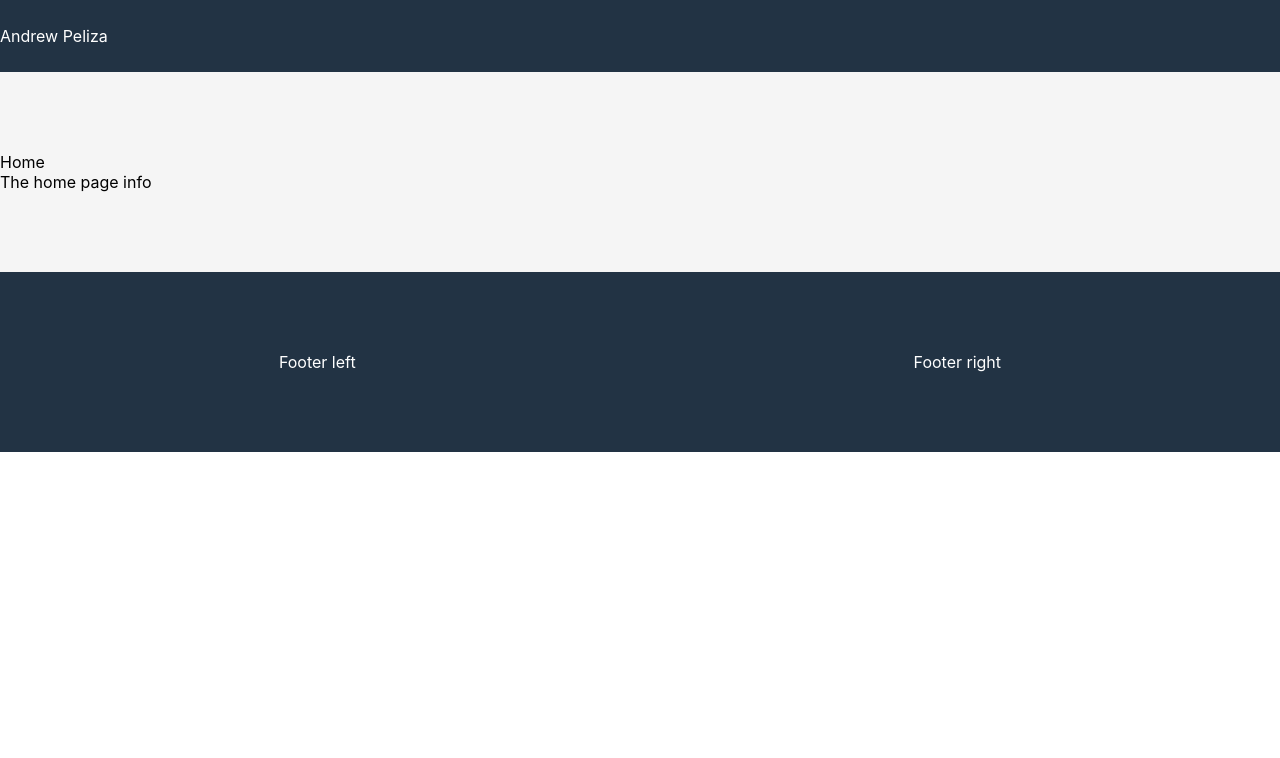
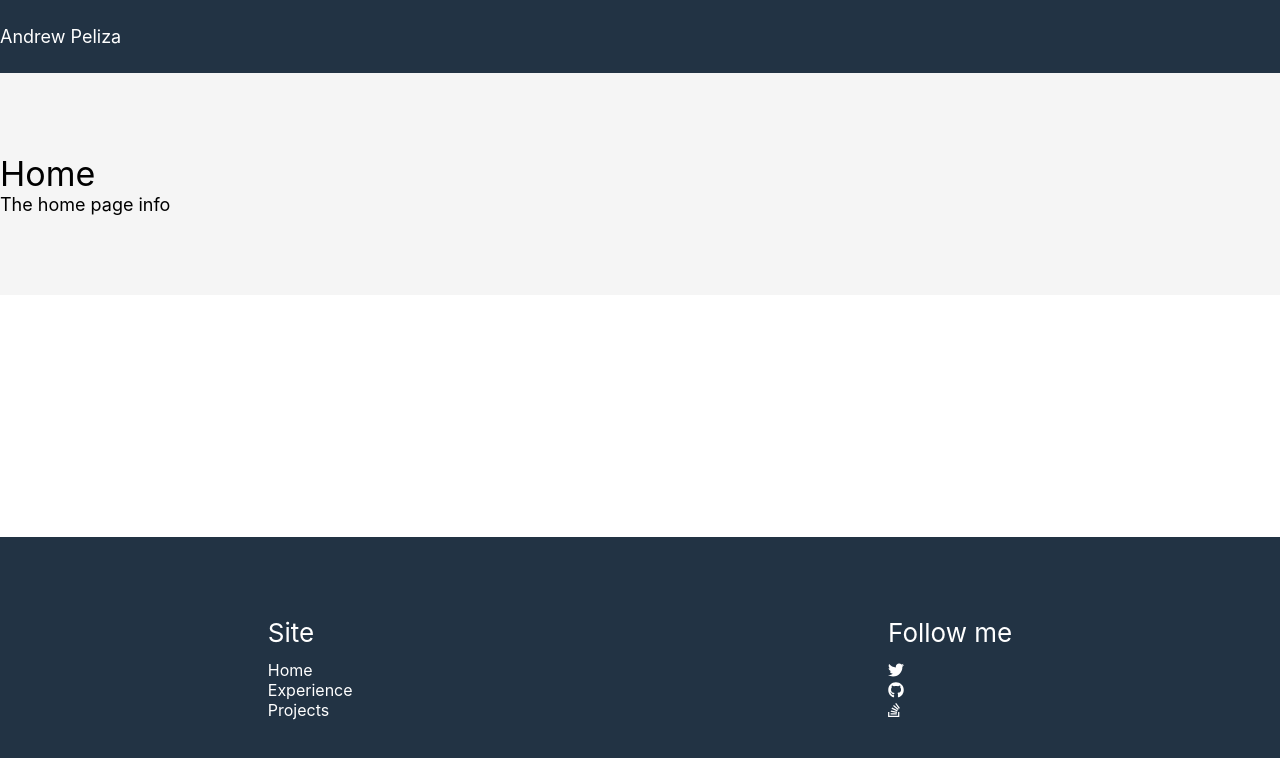
Before and after one commit to jbrearley/El_Site, a React (Create React App) app: page / in a window 1280 px wide. Shown: the top 758 px of the page. Built offline with nearby package versions, Linux system fonts and the light colour scheme.

Commit message:
Working with footer and adding icons.

```diff
--- a/public/index.html
+++ b/public/index.html
@@ -24,6 +24,7 @@
       work correctly both with client-side routing and a non-root public URL.
       Learn how to configure a non-root public URL by running `npm run build`.
     -->
+    <script src="https://use.fontawesome.com/releases/v5.12.0/js/all.js"></script>
     <title>React App</title>
   </head>
   <body>
--- a/src/components/Footer/Footer.js
+++ b/src/components/Footer/Footer.js
@@ -3,16 +3,32 @@ import React from 'react';
 import './Footer.scss';
 
 const Footer = () => (
-  <section className='section-dk-blue'>
+  <footer>
     <div className='wrapper flex-row footer-container'>
       <article>
-        <p>Footer left</p>
+        <h4 className='footer-header'>Site</h4>
+        <ul>
+          <li>Home</li>
+          <li>Experience</li>
+          <li>Projects</li>
+        </ul>
       </article>
       <article>
-        <p>Footer right</p>
+        <h4 className='footer-header'>Follow me</h4>
+        <ul>
+          <li>
+            <i className='fab fa-twitter'></i>
+          </li>
+          <li>
+            <i className='fab fa-github'></i>
+          </li>
+          <li>
+            <i className='fab fa-stack-overflow'></i>
+          </li>
+        </ul>
       </article>
     </div>
-  </section>
+  </footer>
 );
 
 export default Footer;
--- a/src/components/Footer/Footer.scss
+++ b/src/components/Footer/Footer.scss
@@ -1,9 +1,12 @@
 @import '../../sass/base';
 
-.section-dk-blue {
+footer {
   background-color: #223344;
   color: #fff;
   padding: 40px 0;
+  position: absolute;
+  bottom: 0;
+  width: 100%;
 
   @media (min-width: $mediaMinWidth) and (max-width: $mediaTabletWidth) {
     padding: 60px 0;
@@ -12,4 +15,25 @@
   @media (min-width: $mediaTabletWidth) {
     padding: 80px 0;
   }
+
+  .footer-header {
+    margin-bottom: 12px;
+  }
+  // footer,
+  // div {
+  // @media (max-width: $mediaMinWidth) {
+  //   flex-direction: column;
+  //   align-items: center;
+  // }
+
+  // @media (min-width: $mediaTabletWidth) {
+  //   // flex-direction: row;
+  // }
+
+  // article {
+  //   @media (max-width: $mediaMinWidth) {
+  //     width: 100%;
+  //   }
+  // }
+  // }
 }
--- a/src/sass/_base.scss
+++ b/src/sass/_base.scss
@@ -13,3 +13,51 @@ $color-grey-light-2: #aaa;
 
 $color-grey-dark-1: #54483a;
 $color-grey-dark-2: #6d5d4b;
+
+h1 {
+  font-size: 32px;
+
+  @media (min-width: $mediaMinWidth) and (max-width: $mediaTabletWidth) {
+    font-size: 36px;
+  }
+
+  @media (min-width: $mediaTabletWidth) {
+    font-size: 41px;
+  }
+}
+
+h2 {
+  font-size: 24px;
+
+  @media (min-width: $mediaMinWidth) and (max-width: $mediaTabletWidth) {
+    font-size: 28px;
+  }
+
+  @media (min-width: $mediaTabletWidth) {
+    font-size: 34px;
+  }
+}
+
+h3 {
+  font-size: 20px;
+
+  @media (min-width: $mediaMinWidth) and (max-width: $mediaTabletWidth) {
+    font-size: 22px;
+  }
+
+  @media (min-width: $mediaTabletWidth) {
+    font-size: 28px;
+  }
+}
+
+h4 {
+  font-size: 20px;
+
+  @media (min-width: $mediaTabletWidth) {
+    font-size: 26px;
+  }
+}
+
+p {
+  font-size: 18px;
+}
```
